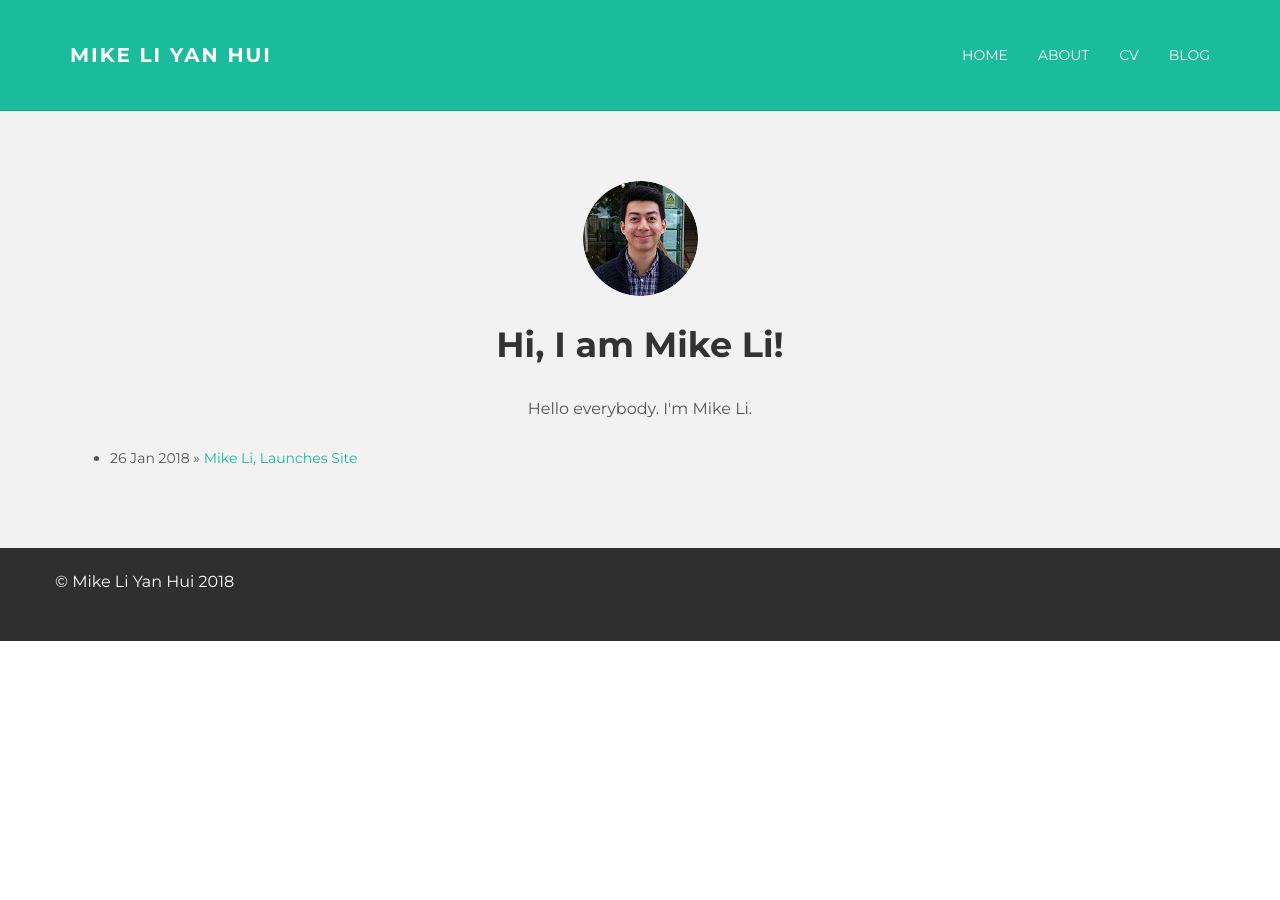
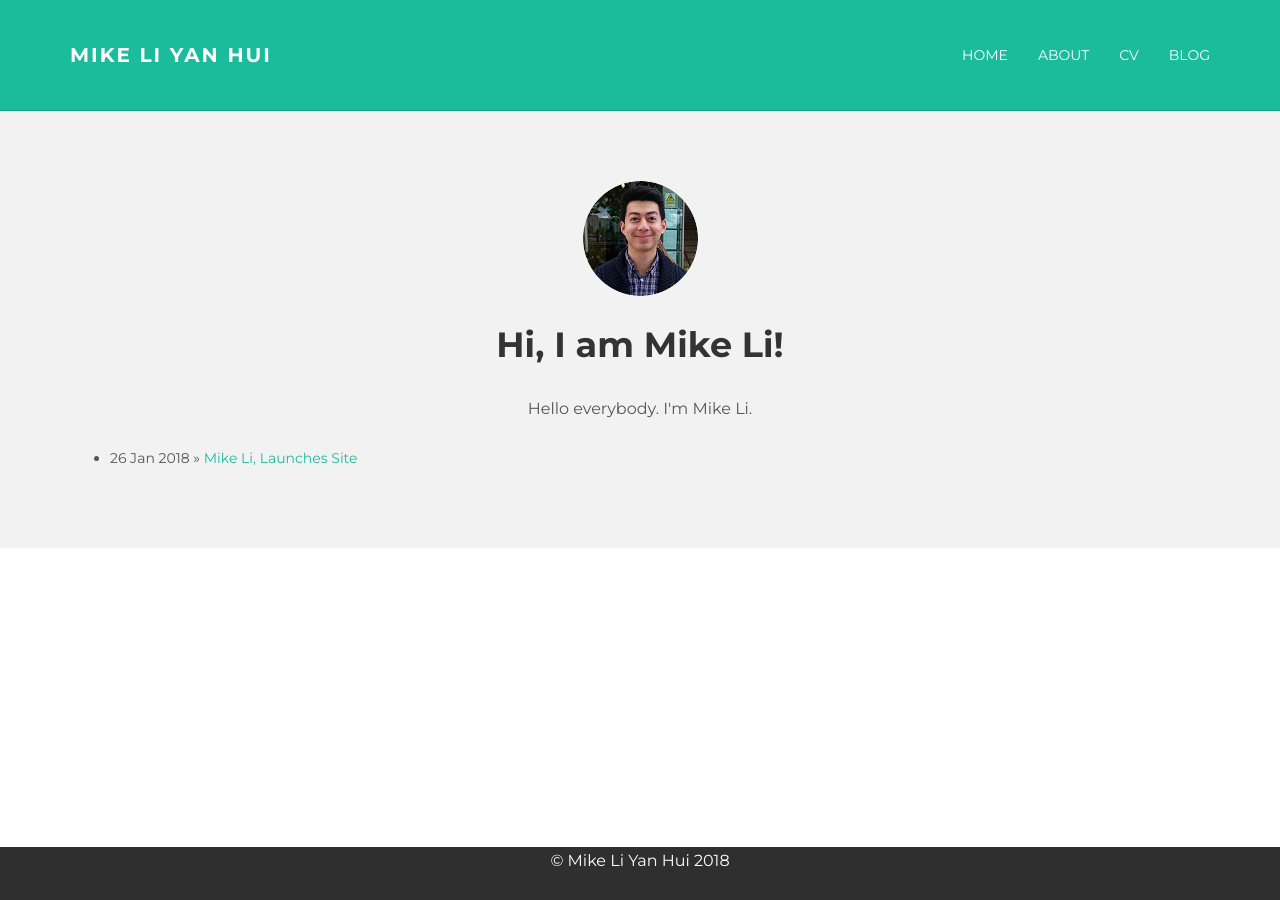
Before and after one commit to mikejamesli/mikeli11.github.io, a Jekyll site: the page built from index.html, in a window 1280 px wide. Built offline with Jekyll 4.4.1, drawn with Linux system fonts in a browser that asks for light colours.

Commit message:
footer test

```diff
--- a/css/main.css
+++ b/css/main.css
@@ -150,8 +150,12 @@
 
  #footer {
      background-color: #2f2f2f;
-     padding-top: 20px;
-     padding-bottom: 20px;
+     position: fixed;
+     left: 0;
+     bottom: 0;
+     width: 100%;
+     color: white;
+     text-align: center;
  }
 
  #footer p {
```
